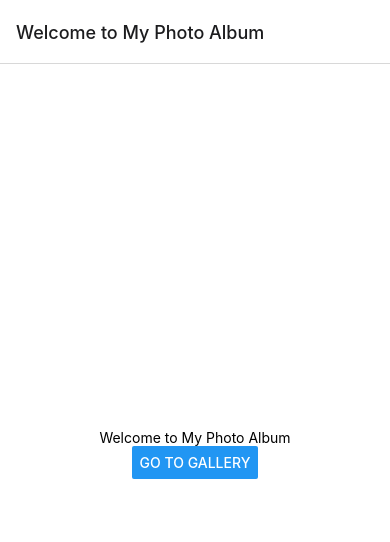
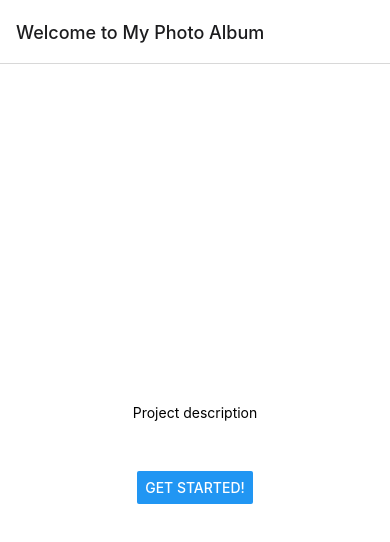
Before and after one commit to EvanHall2478/Facial-Feature-Analyzer, a React Native app in the folder MyPhotoAlbum/: screen / in a window 390 px wide. Shown: the top 542 px of the page. Built offline with nearby package versions, Linux system fonts and the light colour scheme.

Commit message:
Asks for users photos

```diff
--- a/MyPhotoAlbum/App.js
+++ b/MyPhotoAlbum/App.js
@@ -6,10 +6,14 @@ import { StyleSheet, Text, View, Button } from 'react-native';
 import {NavigationContainer} from '@react-navigation/native';
 import {createNativeStackNavigator} from '@react-navigation/native-stack';
 
+import * as ImagePicker from 'expo-image-picker';
+
+
 const Stack = createNativeStackNavigator();
 
 const App = () => {
   return (
+    // This is where the main headers names for each page are declared
     <NavigationContainer>
       <Stack.Navigator>
         <Stack.Screen
@@ -30,14 +34,38 @@ const App = () => {
   );
 };
 
-const HomeScreen = ({navigation}) => {
+const HomeScreen = ({ navigation }) => {
+  const handleButtonPress = async () => {
+    // Ask for permission
+    const { status } = await ImagePicker.requestMediaLibraryPermissionsAsync();
+    if (status !== 'granted') {
+      alert('Sorry, we need camera roll permissions to make this work!');
+      return;
+    }
+
+    // Open image picker
+    const result = await ImagePicker.launchImageLibraryAsync({
+      mediaTypes: ImagePicker.MediaTypeOptions.Images,
+      // allowsEditing: true,
+      aspect: [4, 3],
+      quality: 1,
+      allowsMultipleSelection: true,
+    });
+
+    if (!result.cancelled) {
+      navigation.navigate('Gallery', { image: result.uri });
+    }
+  };
+
   return (
     <View style={styles.container}>
-      <Text>Welcome to My Photo Album</Text>
-      <Button
-        title="Go to Gallery"
-        onPress={() => navigation.navigate('Gallery')}
-      />
+      <Text>Project description</Text>
+      <View style={styles.projectDescription}>
+        <Button
+          title="Get Started!"
+          onPress={handleButtonPress}
+        />
+      </View>
     </View>
   );
 };
@@ -64,6 +92,7 @@ const ResultScreen = ({navigation, route}) => {
   );
 };
 
+// Some basic styling for the app
 const styles = StyleSheet.create({
   container: {
     flex: 1,
@@ -71,6 +100,9 @@ const styles = StyleSheet.create({
     alignItems: 'center',
     justifyContent: 'center',
   },
+  projectDescription: {
+    marginTop: 50,
+  },
 });
 
 export default App;
--- a/MyPhotoAlbum/package.json
+++ b/MyPhotoAlbum/package.json
@@ -15,8 +15,11 @@
     "expo-status-bar": "~1.11.1",
     "react": "18.2.0",
     "react-native": "0.73.2",
+    "react-native-image-picker": "^7.1.0",
+    "react-native-permissions": "^4.1.0",
     "react-native-safe-area-context": "4.8.2",
-    "react-native-screens": "~3.29.0"
+    "react-native-screens": "~3.29.0",
+    "expo-image-picker": "~14.7.1"
   },
   "devDependencies": {
     "@babel/core": "^7.20.0"
--- a/MyPhotoAlbum/screens/homepage.js
+++ b/MyPhotoAlbum/screens/homepage.js
@@ -1,10 +1,12 @@
 import React from 'react';
-import { View, Text } from 'react-native';
+import { View, Text, Button } from 'react-native';
 
 const Homepage = () => {
     return (
         <View style={{ flex: 1, justifyContent: 'center', alignItems: 'center' }}>
             <Text>Welcome to My Photo Album</Text>
+            <Text> This is the description of the app</Text>
+            <Button>Get Started!</Button>
         </View>
     );
 };
```
Also changed, not shown: 2 other files (tests, documents, lock files or other folders).
